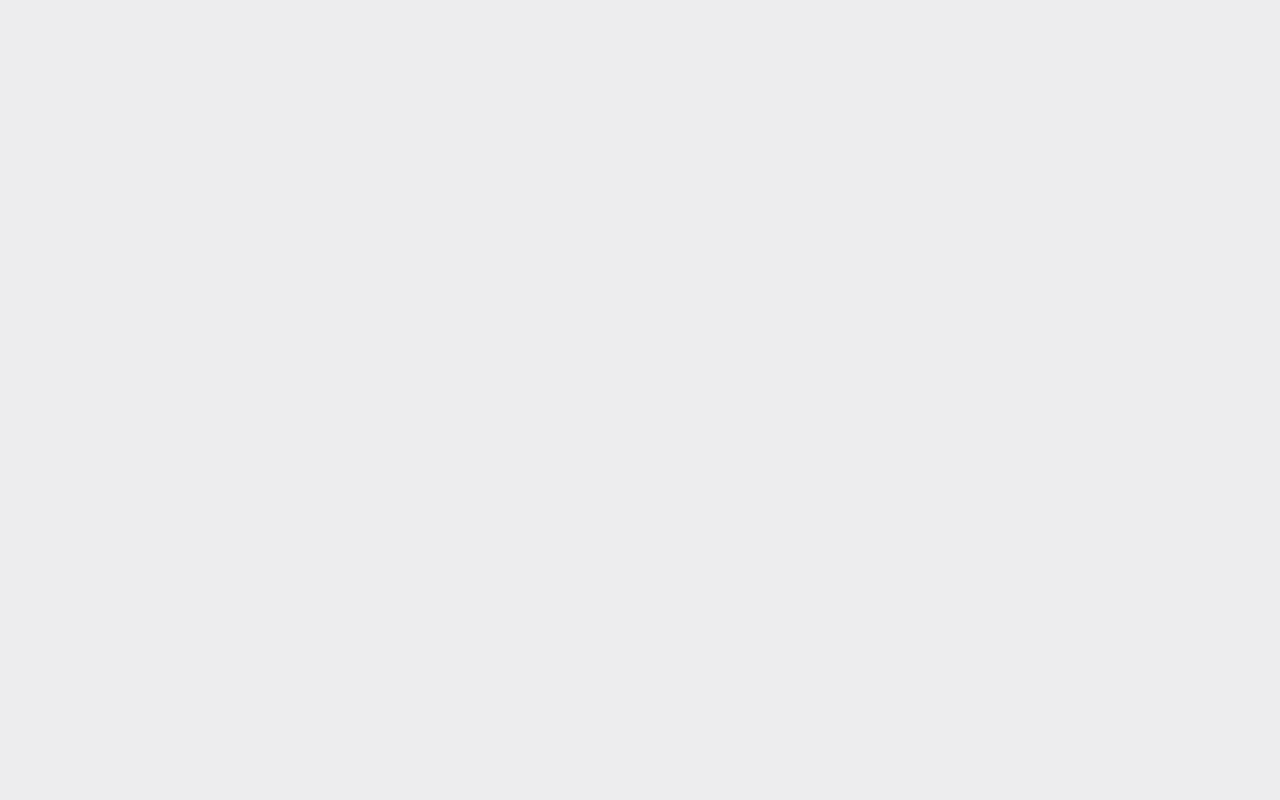
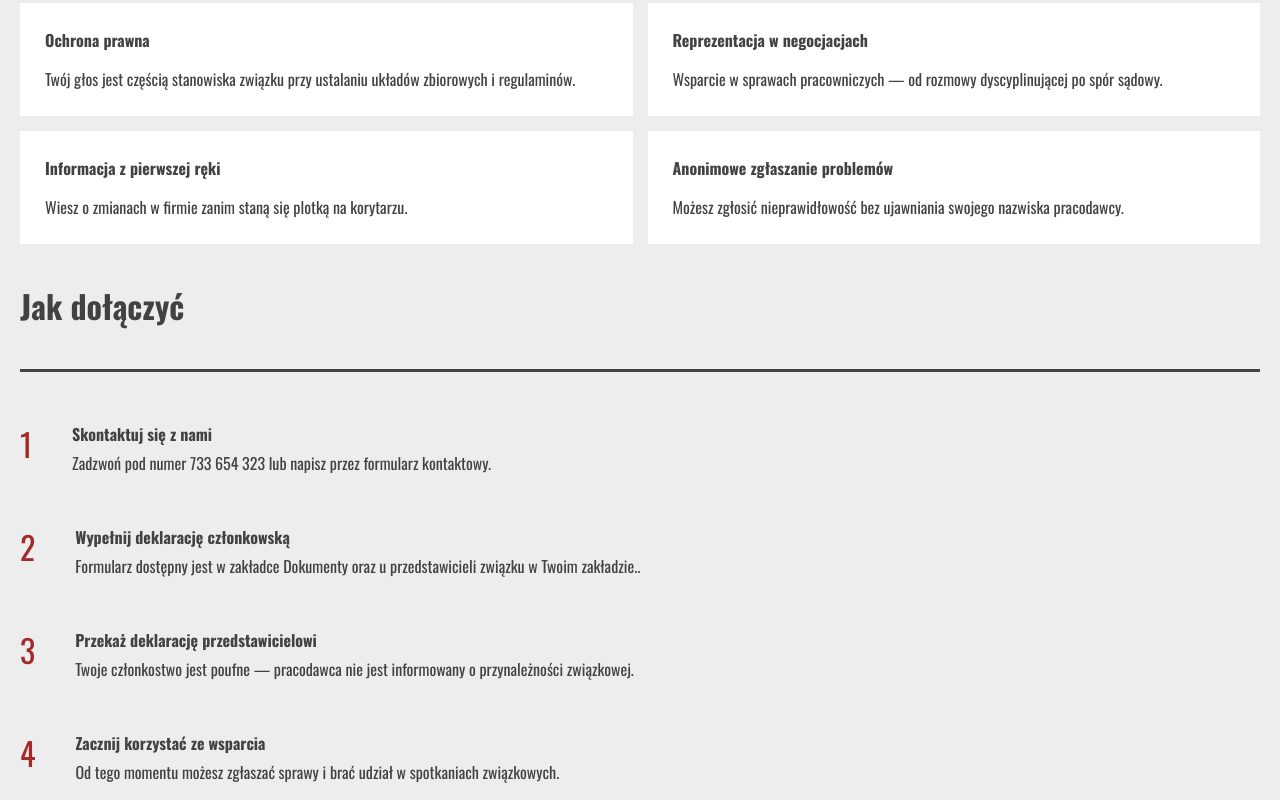
Before and after one commit to Krzysztofe/zjednoczeni, a Next.js app: page /for-members in a window 1280 px wide. Shown: the part 300-1100 px from the top of the page. Before the commit the page ends 800 px from the top, so only its background shows below. Built offline with nearby package versions, Linux system fonts and the light colour scheme.

Commit message:
Add ContactPage

```diff
--- a/app/contact/page.tsx
+++ b/app/contact/page.tsx
@@ -1,5 +1,44 @@
+import ButtonLink from "@/components/shared/buttons/ButtonLink";
+import TopSection from "@/components/shared/TopSection";
+
 const ContactPage = () => {
-  return <div>contact</div>;
+  return (
+    <>
+      <TopSection
+        title="Kontakt"
+        header="Napisz albo zadzwoń"
+        paragraph="Odpowiadamy zwykle w ciągu 1–2 dni roboczych."
+      />
+
+      <section>
+        {" "}
+        <div className="container grid gap-10 mb-30">
+          <div>
+            <div className="pb-3 text-accent">TELEFON</div>
+            <div>733 654 323</div>
+          </div>
+          <div>
+            <div className="pb-3 text-accent">E-MAil</div>
+            <div>zzpelbest@gmail.com</div>
+          </div>
+          <div>
+            <div className="pb-3 text-accent">ADRES</div>
+            <div>733 654 323</div>
+          </div>
+          <div>
+            <div className="pb-3 text-accent">MEDIA SPOŁECZNOŚCIOWE</div>
+            <ButtonLink
+              link="https://www.facebook.com/MzzpZjednoczeni"
+              className="w-fit"
+            >
+              {" "}
+              Facebook: MZZP Zjednoczeni
+            </ButtonLink>
+          </div>
+        </div>
+      </section>
+    </>
+  );
 };
 
 export default ContactPage;
--- a/app/documents/page.tsx
+++ b/app/documents/page.tsx
@@ -1,5 +1,16 @@
+import TopSection from "@/components/shared/TopSection";
+
 const DocumentsPage = () => {
-  return <div>documents</div>;
+  return (
+    <>
+      {" "}
+      <TopSection
+        title="Dokumenty"
+        header="Statut, deklaracje i wzory pism"
+        paragraph="Część dokumentów wymaga kontaktu z przedstawicielem związku w zakładzie. Poniżej lista dokumentów możliwych do pobrania."
+      />
+    </>
+  );
 };
 
 export default DocumentsPage;
--- a/app/for-members/page.tsx
+++ b/app/for-members/page.tsx
@@ -1,5 +1,99 @@
+import SideBorder from "@/components/shared/SideBorder";
+import TopSection from "@/components/shared/TopSection";
+
 const ForMembersPage = () => {
-  return <div>for members</div>;
+  return (
+    <>
+      <TopSection
+        title="Dla członków"
+        header="Dołącz do Zjednoczonych"
+        paragraph="Członkostwo jest dobrowolne i poufne wobec pracodawcy. Im więcej nas, tym silniejsza jest nasza pozycja w rozmowach o warunkach pracy."
+      />
+      <section>
+        {" "}
+        <div className="container grid md:grid-cols-2 gap-6 pb-16">
+          <div className="bg-white p-10">
+            <h3 className="font-bold mb-6">Ochrona prawna</h3>
+            <p>
+              Twój głos jest częścią stanowiska związku przy ustalaniu układów
+              zbiorowych i regulaminów.
+            </p>
+          </div>
+          <div className="bg-white p-10">
+            <h3 className="font-bold mb-6">Reprezentacja w negocjacjach</h3>
+            <p>
+              Wsparcie w sprawach pracowniczych — od rozmowy dyscyplinującej po
+              spór sądowy.
+            </p>
+          </div>
+          <div className="bg-white p-10">
+            <h3 className="font-bold mb-6">Informacja z pierwszej ręki</h3>
+            <p>
+              Wiesz o zmianach w firmie zanim staną się plotką na korytarzu.
+            </p>
+          </div>
+          <div className="bg-white p-10">
+            <h3 className="font-bold mb-6">Anonimowe zgłaszanie problemów</h3>
+            <p>
+              Możesz zgłosić nieprawidłowość bez ujawniania swojego nazwiska
+              pracodawcy.
+            </p>
+          </div>
+        </div>
+      </section>
+      <section>
+        <div className="container">
+          {" "}
+          <h2 className="font-bold text-xl">Jak dołączyć</h2>
+          <SideBorder />
+          <div className="flex my-20">
+            <div className="text-xl text-accent mr-16">1</div>
+            <div>
+              <h3 className="font-bold mb-2">Skontaktuj się z nami</h3>
+              <div>
+                Zadzwoń pod numer 733 654 323 lub napisz przez formularz
+                kontaktowy.
+              </div>
+            </div>
+          </div>
+          <div className="flex my-20">
+            <div className="text-xl text-accent mr-16">2</div>
+            <div>
+              <h3 className="font-bold mb-2">
+                Wypełnij deklarację członkowską
+              </h3>
+              <div>
+                Formularz dostępny jest w zakładce Dokumenty oraz u
+                przedstawicieli związku w Twoim zakładzie..
+              </div>
+            </div>
+          </div>
+          <div className="flex my-20">
+            <div className="text-xl text-accent mr-16">3</div>
+            <div>
+              <h3 className="font-bold mb-2">
+                Przekaż deklarację przedstawicielowi
+              </h3>
+              <div>
+                Twoje członkostwo jest poufne — pracodawca nie jest informowany
+                o przynależności związkowej.
+              </div>
+            </div>
+          </div>
+          <div className="flex my-20">
+            <div className="text-xl text-accent mr-16">4</div>
+            <div>
+              <h3 className="font-bold mb-2">Zacznij korzystać ze wsparcia</h3>
+              <div>
+                Od tego momentu możesz zgłaszać sprawy i brać udział w
+                spotkaniach związkowych.
+              </div>
+            </div>
+          </div>
+        </div>
+      </section>
+    </>
+  );
 };
 
 export default ForMembersPage;
--- a/components/Footer.tsx
+++ b/components/Footer.tsx
@@ -4,15 +4,15 @@ import Icon from "./shared/Icon";
 const Footer = () => {
   return (
     <footer className="bg-bg-dark">
-      <div className="container text-white py-20 flex justify-between">
-        <div className="w-1/2 md:w-1/3">
+      <div className="container text-white py-26 flex flex-col gap-20 sm:flex-row">
+        <div className="sm:w-1/2 md:w-1/3">
           <div className="font-bold">MZZP Zjednoczeni</div>
           <div className="mt-6">
             Międzyzakładowy Związek Zawodowy Pracowników działający w grupie
             Elbest - ochrona, hotelarstwo, przedszkola zakładowe
           </div>
         </div>
-        <div>
+        <div className="md:ml-40">
           <div className="font-bold">Kontakt</div>
           <div className="mt-6 flex gap-2 items-center">
             {" "}
```
